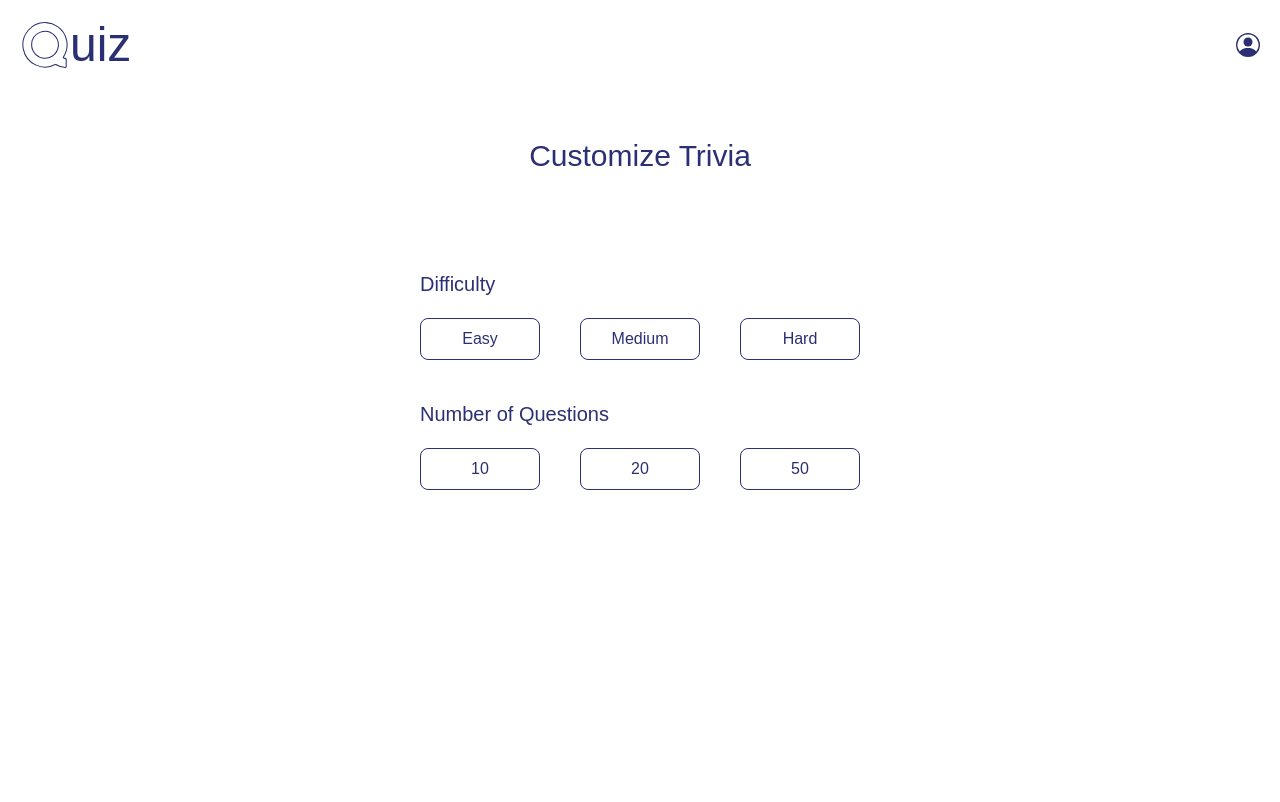
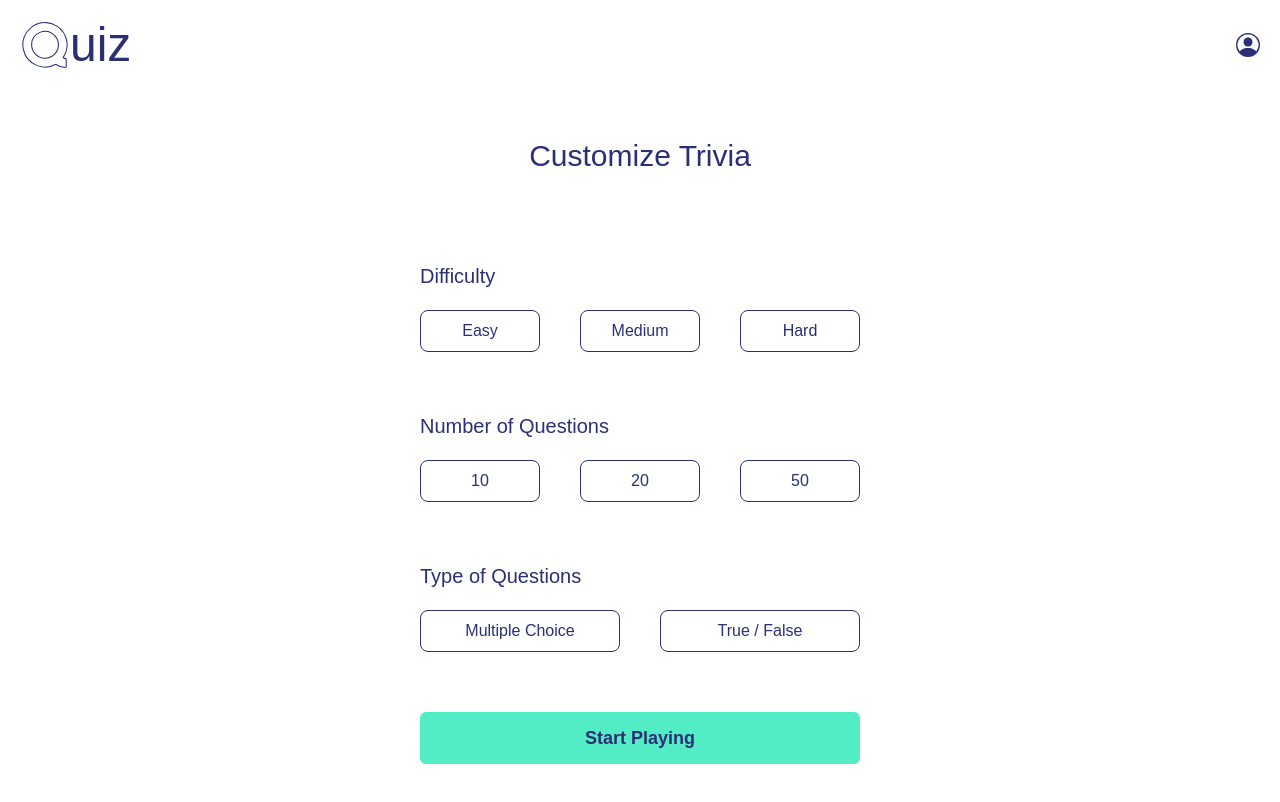
Before and after one commit to Nennae/trivia-app, a Next.js app: page /customizePage/1 in a window 1280 px wide. Shown: the top 802 px of the page. Built offline with nearby package versions, Linux system fonts and the light colour scheme.

Commit message:
added + styled question-type selct btns

```diff
--- a/app/components/amount-select/amount-select.tsx
+++ b/app/components/amount-select/amount-select.tsx
@@ -4,9 +4,9 @@ export default function AmountSelect() {
     <div>
       <p className="text-xl mb-5 p-0">Number of Questions</p>
       <div className="select-btns-container flex gap-10">
-        <button className="difficulty-btns">10</button>
-        <button className="difficulty-btns">20</button>
-        <button className="difficulty-btns">50</button>
+        <button className="amount-btns">10</button>
+        <button className="amount-btns">20</button>
+        <button className="amount-btns">50</button>
       </div>
     </div>
   );
--- /dev/null
+++ b/app/components/question-type-select/question-type-select.tsx
@@ -0,0 +1,13 @@
+import React from 'react'
+
+export default function QuestionTypeSelect() {
+  return (
+      <div>
+        <p className="text-xl mb-5 p-0">Type of Questions</p>
+        <div className="select-btns-container flex gap-10">
+          <button className="question-type-btns">Multiple Choice</button>
+          <button className="question-type-btns">True / False</button>
+        </div>
+      </div>
+  );
+}
--- a/app/customizePage/[category]/page.tsx
+++ b/app/customizePage/[category]/page.tsx
@@ -7,6 +7,8 @@ import Icons from "../../components/icons/icons";
 import { reformatCategoryName } from "@/utils/reformatStrings";
 import DifficultySelect from "@/app/components/dificulty-select/difficulty-select";
 import AmountSelect from "@/app/components/amount-select/amount-select";
+import QuestionTypeSelect from "@/app/components/question-type-select/question-type-select";
+import StartButton from "@/app/components/buttons/start-button";
 
 export default function CustomizePage() {
   const params = useParams();
@@ -24,16 +26,18 @@ export default function CustomizePage() {
 
   return (
     <div>
-      <h2 className="mb-7">Customize Trivia</h2>
+      <h2 className="mb-5">Customize Trivia</h2>
       {selectedCategory && (
         <div className="category-title">
           <Icons categories={selectedCategory ?? ""} />
           <h3>{selectedCategory}</h3>
         </div>
       )}
-      <div className="flex-center-column gap-10">
+      <div className="flex-center-column gap-15 mb-20">
         <DifficultySelect />
         <AmountSelect />
+        <QuestionTypeSelect />
+        <StartButton />
       </div>
     </div>
   );
--- a/app/globals.css
+++ b/app/globals.css
@@ -31,7 +31,7 @@ body {
 
 @layer components {
   .button {
-    @apply bg-green text-dark rounded-md p-2 min-w-60;
+    @apply bg-green text-dark rounded-md p-3 min-w-80 md:min-w-110 font-semibold text-center text-lg;
     &:hover {
       @apply bg-dark-green text-light transition-all duration-300;
     }
@@ -90,10 +90,17 @@ body {
     }
   }
   .category-title {
-    @apply flex-center gap-4 border-dark border-1 dark:border-light max-w-80 md:max-w-95 m-auto p-5 rounded-lg;
+    @apply flex-center gap-4 dark-mode-style border-dark border-1 dark:border-light max-w-80 md:max-w-110 m-auto p-5 rounded-lg;
   }
-  .difficulty-btns {
+  .difficulty-btns,
+  .amount-btns {
     @apply border-1 border-dark dark:border-light p-2 rounded-lg w-20 md:w-30;
+    &:hover {
+      @apply bg-lilac text-dark transition-all duration-300;
+    }
+  }
+  .question-type-btns {
+    @apply border-1 border-dark dark:border-light p-2 rounded-lg w-35 md:w-50;
     &:hover {
       @apply bg-lilac text-dark transition-all duration-300;
     }
```
